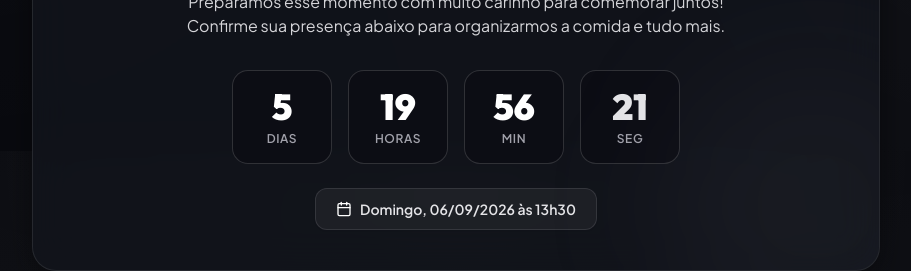
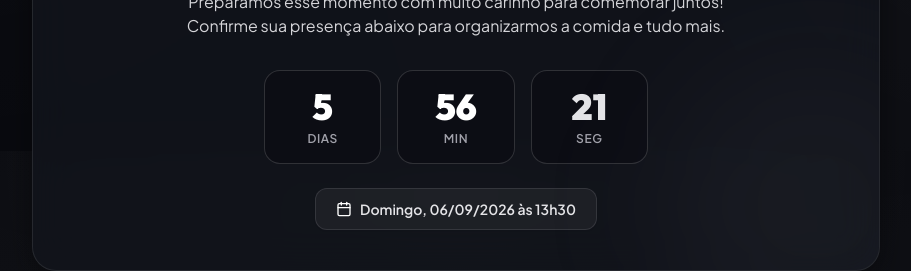
Before and after one commit to guuhferiani/convite-niver-Mi-Gu, a Next.js app: page / in a window 1280 px wide. Shown: the part 649-920 px from the top of the page, without its empty margins (184-1095 px from the left). Built offline with nearby package versions, Linux system fonts and the light colour scheme; no server answers; the database is empty.

Commit message:
fix: remover card horas da contagem e exibir horario junto a data

```diff
--- a/src/app/page.js
+++ b/src/app/page.js
@@ -359,22 +359,14 @@ export default function HomePage() {
           abaixo para organizarmos a comida e tudo mais.
         </p>
 
-        {/* Countdown Cards (Fixed math) */}
-        <div className="grid grid-cols-4 gap-2.5 sm:gap-4 max-w-md mx-auto mb-6">
+        {/* Countdown Cards (Dias, Min, Seg) */}
+        <div className="grid grid-cols-3 gap-2.5 sm:gap-4 max-w-sm mx-auto mb-6">
           <div className="bg-dark-900/90 border border-white/15 rounded-2xl p-3 sm:p-4 text-center">
             <span className="block text-2xl sm:text-4xl font-black text-white font-display">
               {timeLeft.days}
             </span>
             <span className="text-[10px] sm:text-xs uppercase font-semibold tracking-wider text-zinc-400 mt-1 block">
               Dias
-            </span>
-          </div>
-          <div className="bg-dark-900/90 border border-white/15 rounded-2xl p-3 sm:p-4 text-center">
-            <span className="block text-2xl sm:text-4xl font-black text-white font-display">
-              {String(timeLeft.hours).padStart(2, '0')}
-            </span>
-            <span className="text-[10px] sm:text-xs uppercase font-semibold tracking-wider text-zinc-400 mt-1 block">
-              Horas
             </span>
           </div>
           <div className="bg-dark-900/90 border border-white/15 rounded-2xl p-3 sm:p-4 text-center">
@@ -395,7 +387,7 @@ export default function HomePage() {
           </div>
         </div>
 
-        {/* Clean Date Badge */}
+        {/* Clean Date & Time Badge */}
         <div className="inline-flex items-center gap-2 px-5 py-2.5 rounded-xl bg-white/5 border border-white/10 text-xs sm:text-sm text-zinc-200 font-semibold shadow-sm">
           <Calendar className="w-4 h-4 text-white" />
           <span>Domingo, 06/09/2026 às 13h30</span>
```
